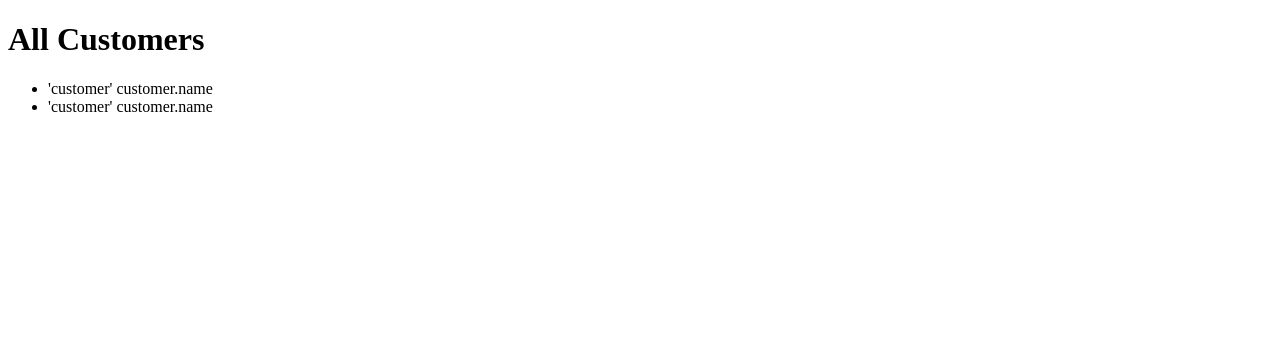
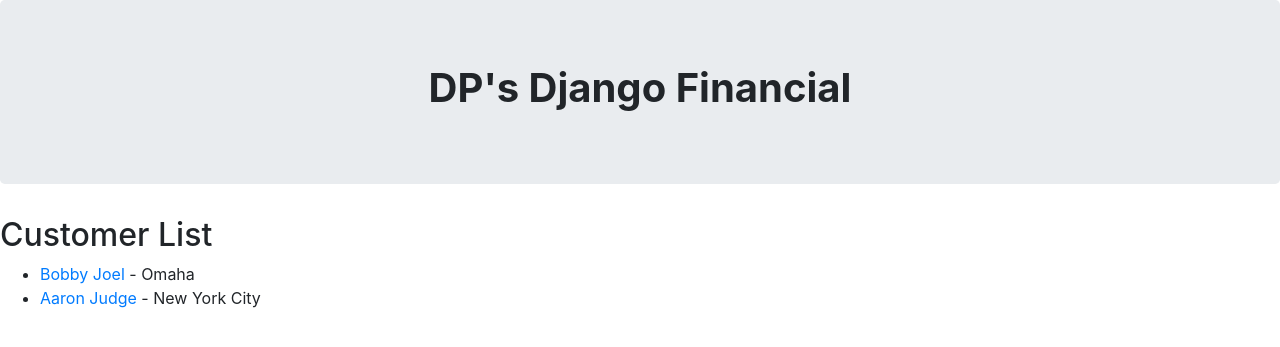
Before and after one commit to venomdp/DjangoFinancialProject, a Django app: template financial/templates/financial/customer.html in a window 1280 px wide. Shown: the top 347 px of the page. Run offline with Django 3.2, Linux system fonts and the light colour scheme; the template is opened without the code that fills it: values that come from a table or form of the project are taken from there, others are empty; data comes from the database, SQL or seed files in the repository; parts of the project's set-up code (start-up, migrations or seed data) failed here and were passed over; some libraries are stand-ins or nearby versions.

Commit message:
Working on customers
customers

```diff
--- a/DjangoFinancial/urls.py
+++ b/DjangoFinancial/urls.py
@@ -21,4 +21,5 @@ urlpatterns = [
     url(r'^admin/', admin.site.urls),
     url(r'', include('financial.urls')),
     url(r'^customer/', include ('financial.urls')),
+    url(r'^customer/\d+/', include ('financial.urls')),
 ]
--- a/financial/templates/financial/customer.html
+++ b/financial/templates/financial/customer.html
@@ -1,15 +1,30 @@
-<!DOCTYPE html>
+<!doctype html>
 <html lang="en">
-<head>
-    <meta charset="UTF-8">
+  <head>
+    <!-- Required meta tags -->
+    <meta charset="utf-8">
+    <meta name="viewport" content="width=device-width, initial-scale=1, shrink-to-fit=no">
+
+    <!-- Bootstrap CSS -->
+    <link rel="stylesheet" href="https://maxcdn.bootstrapcdn.com/bootstrap/4.0.0/css/bootstrap.min.css" integrity="sha384-Gn5384xqQ1aoWXA+058RXPxPg6fy4IWvTNh0E263XmFcJlSAwiGgFAW/dAiS6JXm" crossorigin="anonymous">
+
     <title>Customer List</title>
-</head>
-<body>
-    <h1>All Customers</h1>
+  </head>
+  <body>
+    <div class ="jumbotron text-center">
+        <h1><b>DP's Django Financial</b></h1>
+    </div>
+    <h2>Customer List</h2>
     <ul>
         {%  for customer in customer %}
-            <li>'customer' customer.name</li>
+            <li><a href="#">{{ customer.name }}</a> - {{ customer.city }}</li>
         {% endfor %}
     </ul>
-</body>
+
+    <!-- Optional JavaScript -->
+    <!-- jQuery first, then Popper.js, then Bootstrap JS -->
+    <script src="https://code.jquery.com/jquery-3.2.1.slim.min.js" integrity="sha384-KJ3o2DKtIkvYIK3UENzmM7KCkRr/rE9/Qpg6aAZGJwFDMVNA/GpGFF93hXpG5KkN" crossorigin="anonymous"></script>
+    <script src="https://cdnjs.cloudflare.com/ajax/libs/popper.js/1.12.9/umd/popper.min.js" integrity="sha384-ApNbgh9B+Y1QKtv3Rn7W3mgPxhU9K/ScQsAP7hUibX39j7fakFPskvXusvfa0b4Q" crossorigin="anonymous"></script>
+    <script src="https://maxcdn.bootstrapcdn.com/bootstrap/4.0.0/js/bootstrap.min.js" integrity="sha384-JZR6Spejh4U02d8jOt6vLEHfe/JQGiRRSQQxSfFWpi1MquVdAyjUar5+76PVCmYl" crossorigin="anonymous"></script>
+  </body>
 </html>
--- a/financial/templates/financial/index.html
+++ b/financial/templates/financial/index.html
@@ -15,12 +15,16 @@
         <h1><b>Welcome to DP's Django Financial</b></h1>
         <button type="button" class="btn btn-dark" onclick="location.href = 'https://i.imgur.com/HikzcqA.jpg';">Enjoy!</button>
     </div>
+    <div class ="container">
+        {% block content %}
+        {%  endblock %}
+    </div>
     <div class="container">
         <div class="row">
             <div class="col-sm-4">
                 <h3>Customers</h3>
                 <p>Click below to view your portfolio.</p>
-                <button type="button" class="btn btn-primary">View</button>
+                <button type="button" class="btn btn-primary" onclick="location.href = '/customer/';">View</button>
         </div>
             <div class="col-sm-4">
                 <h3>Advisors</h3>
--- a/financial/urls.py
+++ b/financial/urls.py
@@ -4,5 +4,6 @@ from.models import Customer, Crypto, Stock
 
 urlpatterns = [
     url(r'^$', views.index, name='mainpage'),
-    url(r'^customer/', views.allCustomers, name='allcustomers')
-]
+    url(r'^customer/', views.allCustomers, name='allcustomers'),
+    url(r'^customer/\d+/', views.oneCustomer(Customer, Customer.id), name='onecustomer'),
+    ]
--- a/financial/views.py
+++ b/financial/views.py
@@ -10,3 +10,8 @@ def index(request):
 def allCustomers(request):
     customer = Customer.objects.all
     return render(request, 'financial/customer.html', {'customer': customer})
+
+
+def oneCustomer(request, customer_id):
+    customer = get_object_or_404(Customer, pk=customer_id)
+    return render(request, 'financial/oneCustomer.html', {'customer': customer})
```
Also changed, not shown: financial/templates/financial/oneCustomer.html (added, +10 -0 lines).
